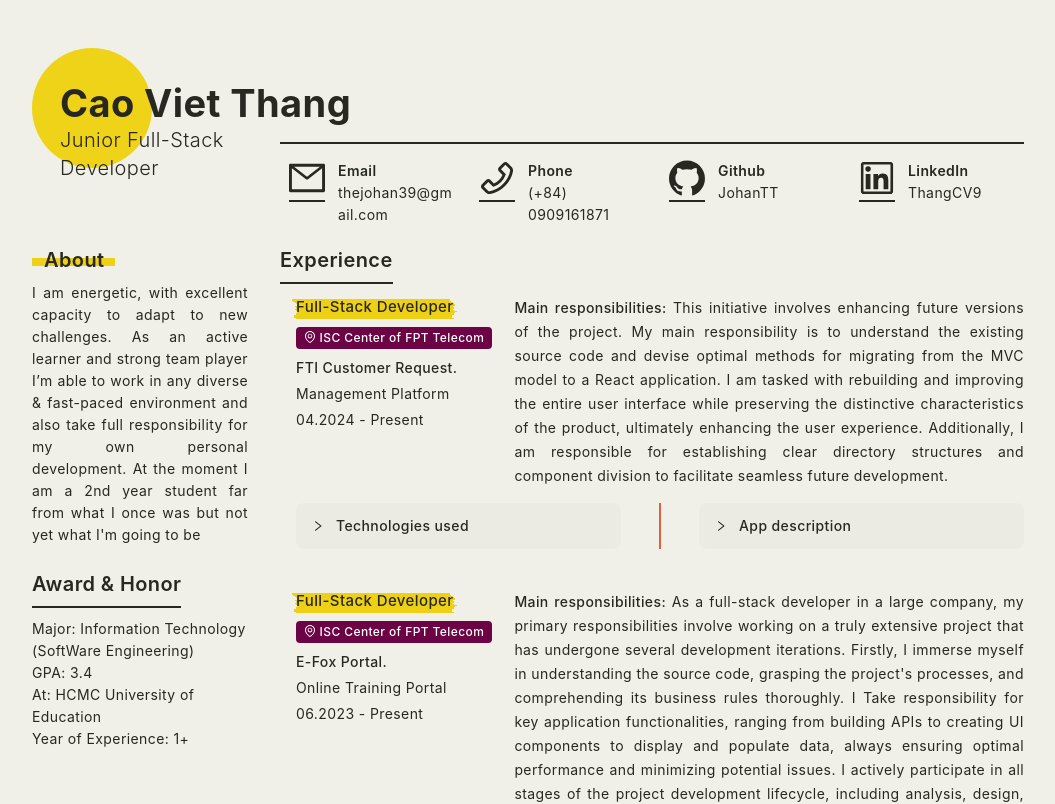
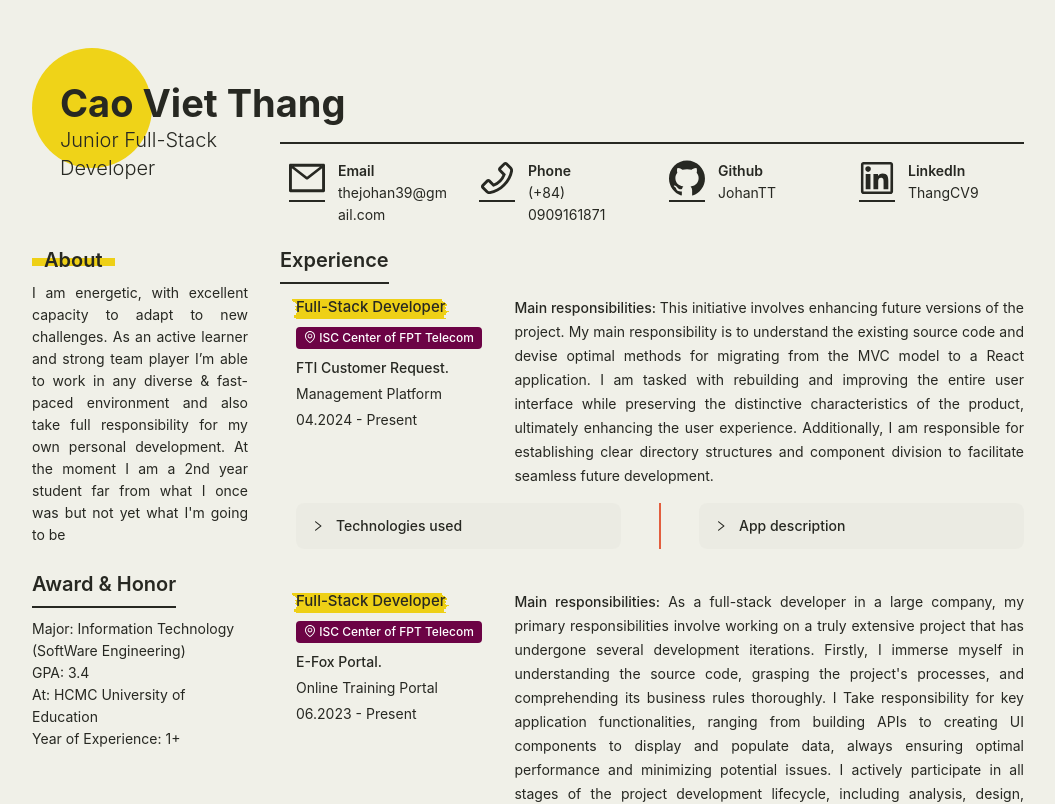
Before and after one commit to JohanTT/Ram-Resume, a React (Create React App) app: page / in a window 1280 px wide. Shown: the top 804 px of the page, without its empty margins (112-1167 px from the left). Built offline with nearby package versions, Linux system fonts and the light colour scheme.

Commit message:
Refactor index.css to remove letter-spacing and update padding in body

```diff
--- a/src/index.css
+++ b/src/index.css
@@ -10,7 +10,6 @@ body {
   -moz-osx-font-smoothing: grayscale;
   background: #f0f0e8;
   padding: 2.5rem 5rem;
-  letter-spacing: 0.025rem;
 }
 
 code {
```
